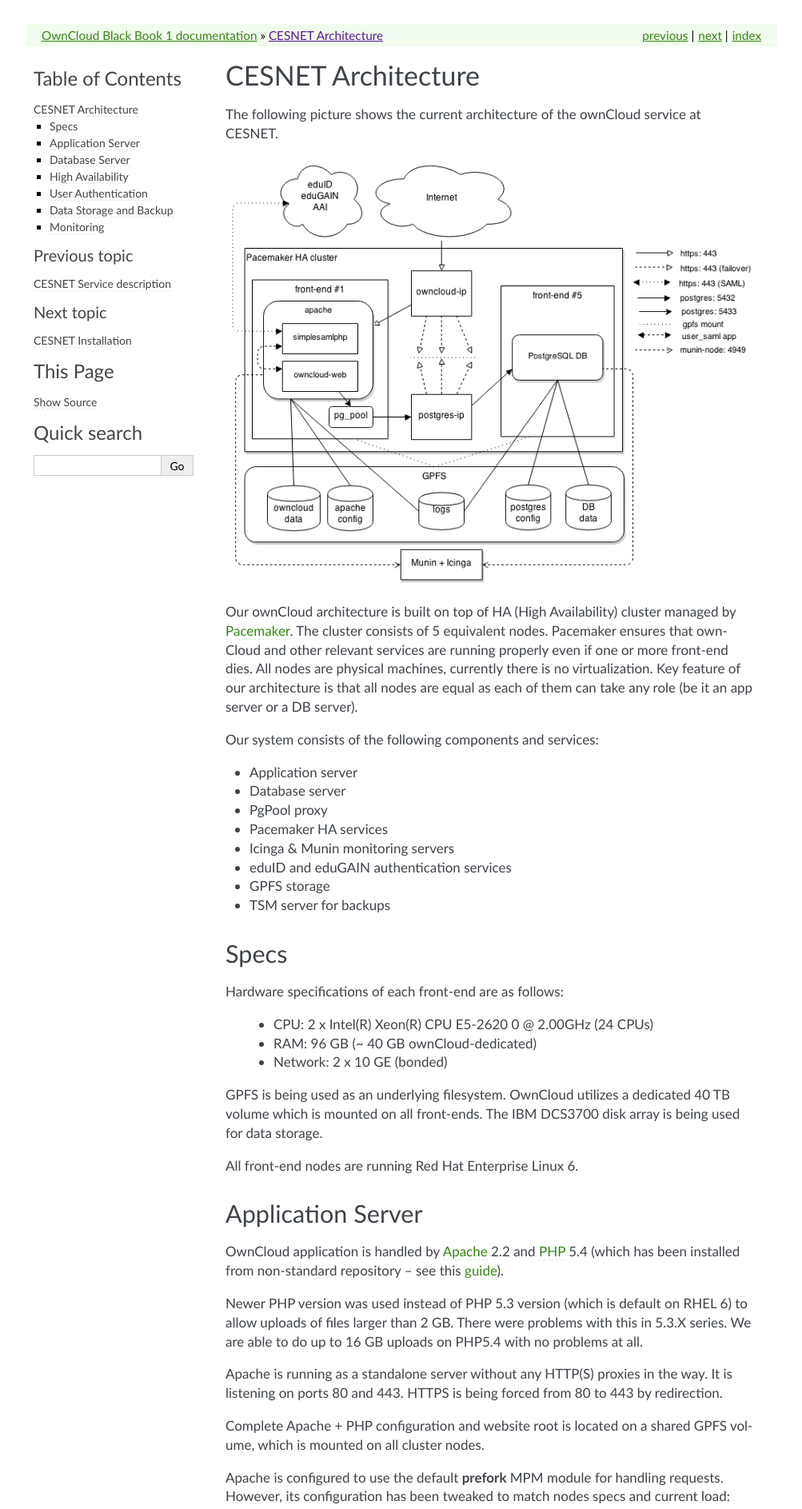
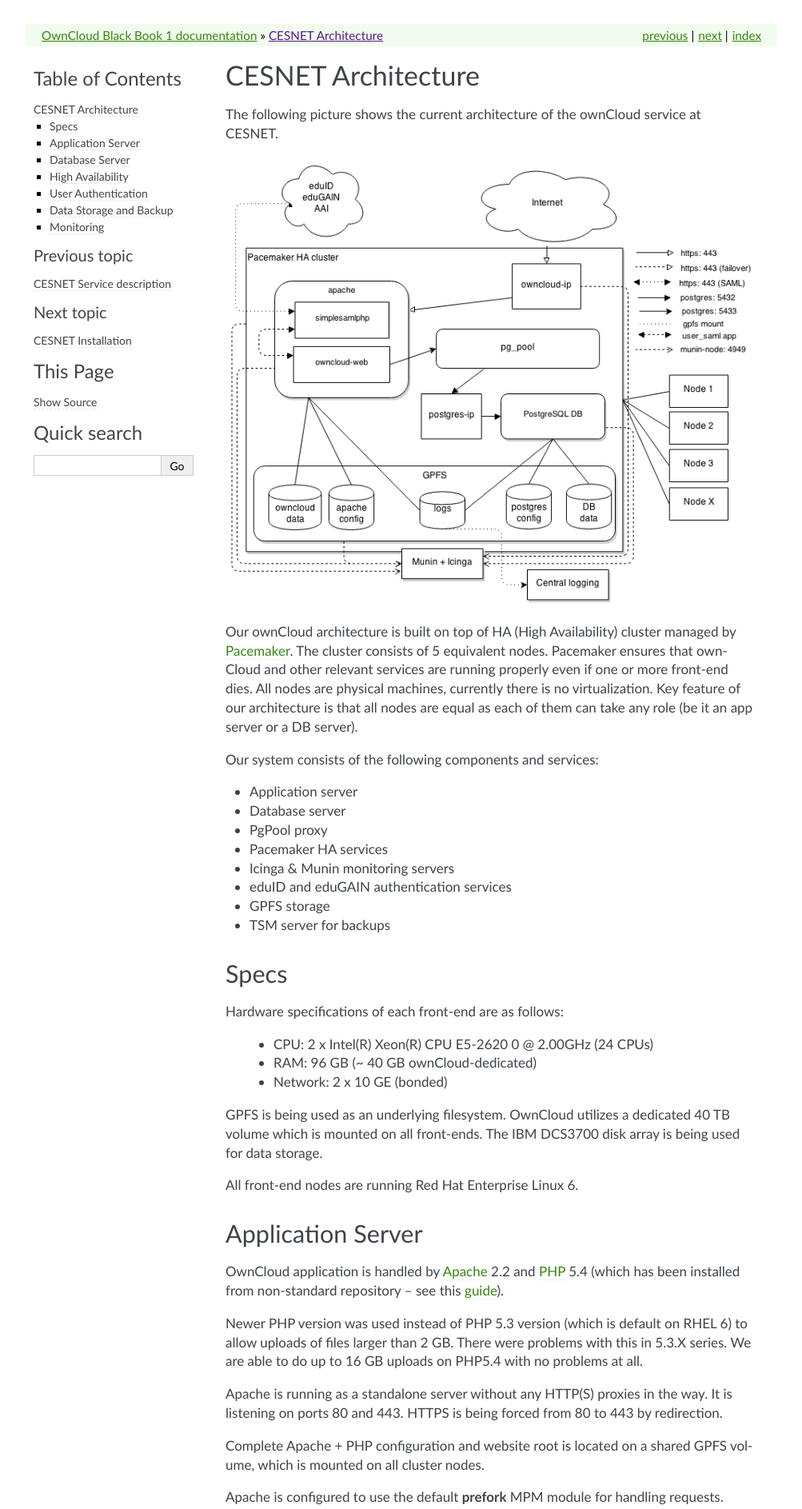
Before and after one commit to switch-ch/cloudservice-owncloud, a Sphinx documentation site: the page built from source/cesnet/architecture.rst, in a window 1280 px wide. Shown: the top 1887 px of the page at 80% size, without its empty margins (138-1141 px from the left). Built offline with Sphinx 7.4.7, drawn with Linux system fonts in a browser that asks for light colours.

Commit message:
Updated architecture image

```diff
--- a/source/cesnet/architecture.rst
+++ b/source/cesnet/architecture.rst
@@ -4,7 +4,7 @@
 The following picture shows the current architecture of the
 ownCloud service at CESNET.
 
-.. image:: images/architecture/CesnetOcArchitecture1.0.png
+.. image:: images/architecture/CesnetOcArchitecture1.2.png
 
 Our ownCloud architecture is built on top of HA (High Availability) cluster
 managed by Pacemaker_. The cluster consists of 5 equivalent nodes.
```
